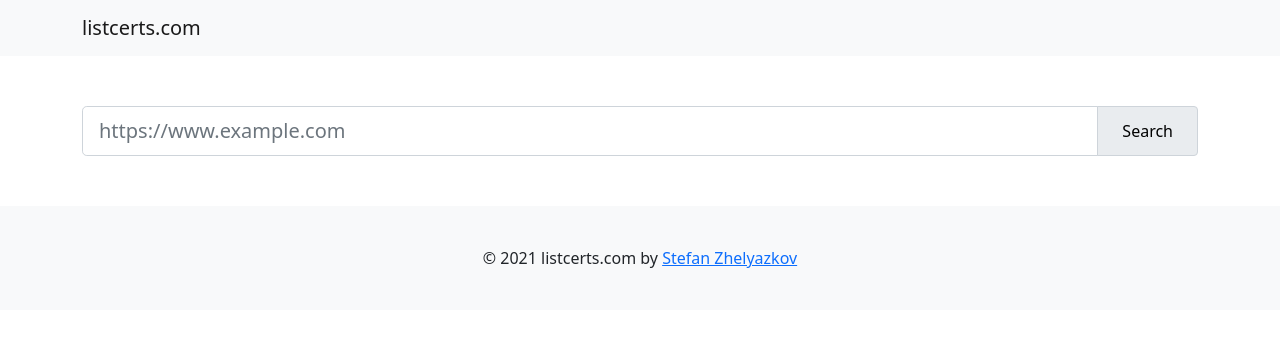
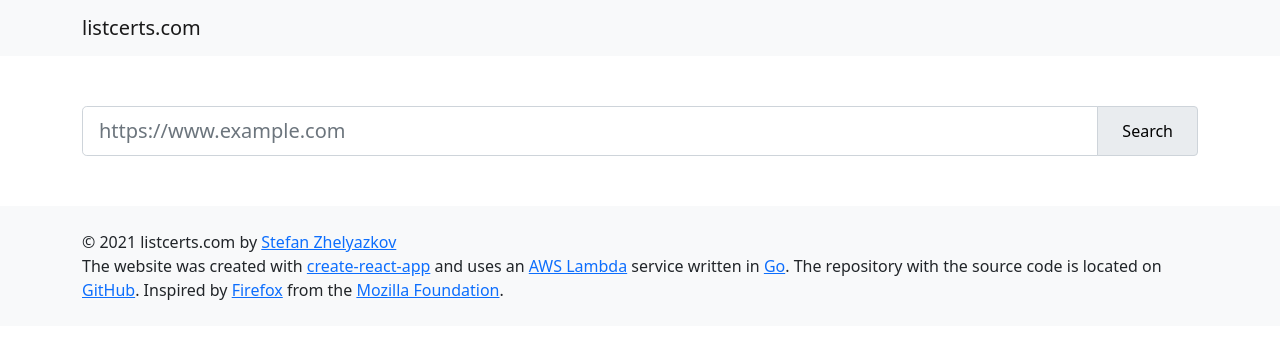
Before and after one commit to stefan-zh/listcerts.com, a React (Create React App) app: page / in a window 1280 px wide. Shown: the top 338 px of the page. Built offline with nearby package versions, Linux system fonts and the light colour scheme.

Commit message:
Add a footer message

```diff
--- a/src/App.css
+++ b/src/App.css
@@ -17,7 +17,10 @@
 }
 
 .footer {
-    padding: 40px 0;
-    text-align: center;
+    padding: 1.5em 0;
     background-color: #f8f9fa;
 }
+
+.footer span {
+    display: block;
+}
--- a/src/App.tsx
+++ b/src/App.tsx
@@ -37,17 +37,23 @@ export const App = () => {
     fetchCerts(url);
   }
 
+  const reset = () => {
+    setUrl("");
+    setCerts([]);
+    setErr("");
+  }
+
   return (
     <>
       <Navbar bg="light">
         <Container>
-          <Navbar.Brand href="#">listcerts.com</Navbar.Brand>
+          <Navbar.Brand href="#" onClick={reset}>listcerts.com</Navbar.Brand>
         </Container>
       </Navbar>
       <Container>
         <Form onSubmit={onSubmit}>
           <InputGroup className="search">
-            <Form.Control size="lg" type="text" onChange={onInput} placeholder="https://www.example.com"/>
+            <Form.Control size="lg" type="text" onChange={onInput} placeholder="https://www.example.com" value={url}/>
             <InputGroup.Text>
               <Button id="submit" variant="light" type="submit">Search</Button>
             </InputGroup.Text>
@@ -78,7 +84,16 @@ export const App = () => {
         }
       </Container>
       <div className="footer">
-        <span>© 2021 listcerts.com by <a href="https://stefanzh.com" target="_blank" rel="noreferrer">Stefan Zhelyazkov</a></span>
+        <Container>
+          <span>© 2021 listcerts.com by <a href="https://stefanzh.com" target="_blank" rel="noreferrer">Stefan Zhelyazkov</a></span>
+          <span>The website was created with <a href="https://create-react-app.dev/" target="_blank" rel="noreferrer">create-react-app</a> and
+            uses an <a href="https://aws.amazon.com/lambda/" target="_blank" rel="noreferrer">AWS Lambda</a> service
+            written in <a href="https://golang.org/" target="_blank" rel="noreferrer">Go</a>. The repository with
+            the source code is located on <a href="https://github.com/stefan-zh/listcerts.com" target="_blank" rel="noreferrer">GitHub</a>.
+            Inspired by <a href="https://www.mozilla.org/en-US/firefox/" target="_blank" rel="noreferrer">Firefox</a> from
+            the <a href="https://foundation.mozilla.org/" target="_blank" rel="noreferrer">Mozilla Foundation</a>.
+          </span>
+        </Container>
       </div>
     </>
   );
```
